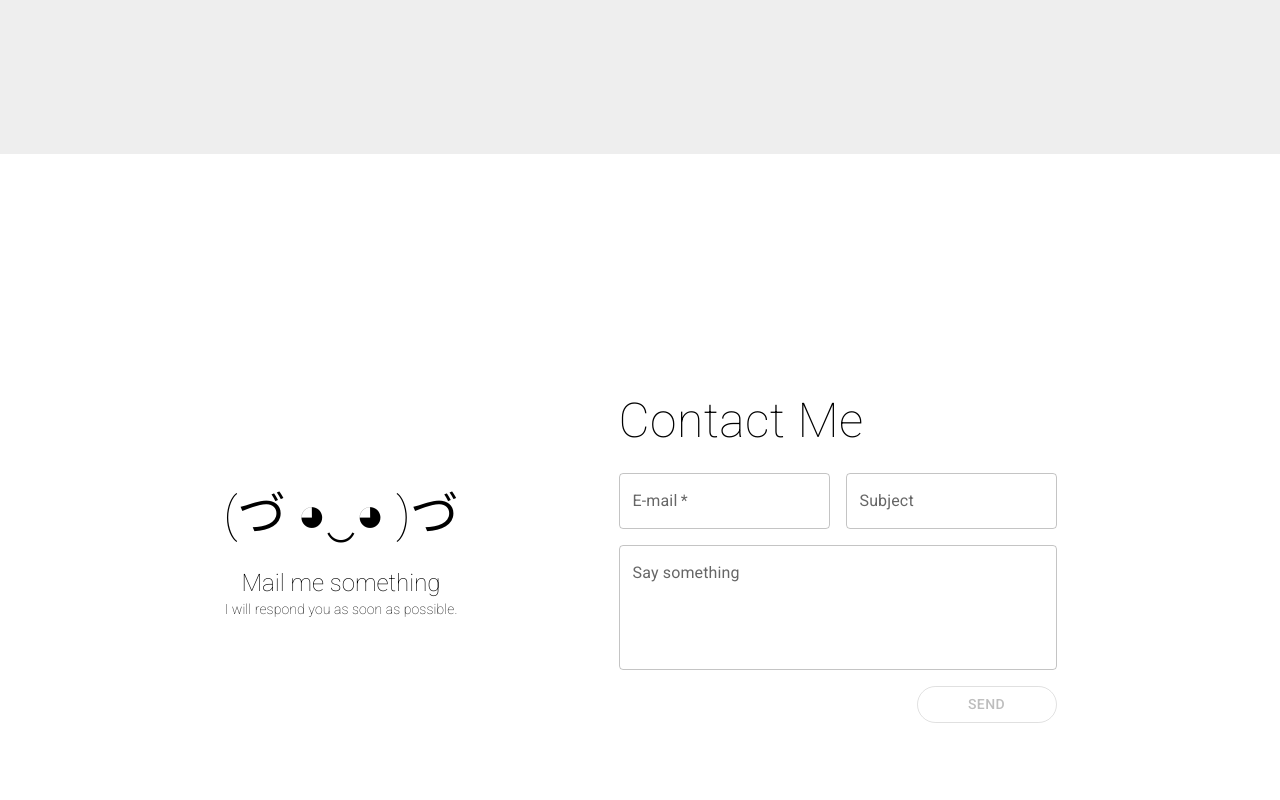
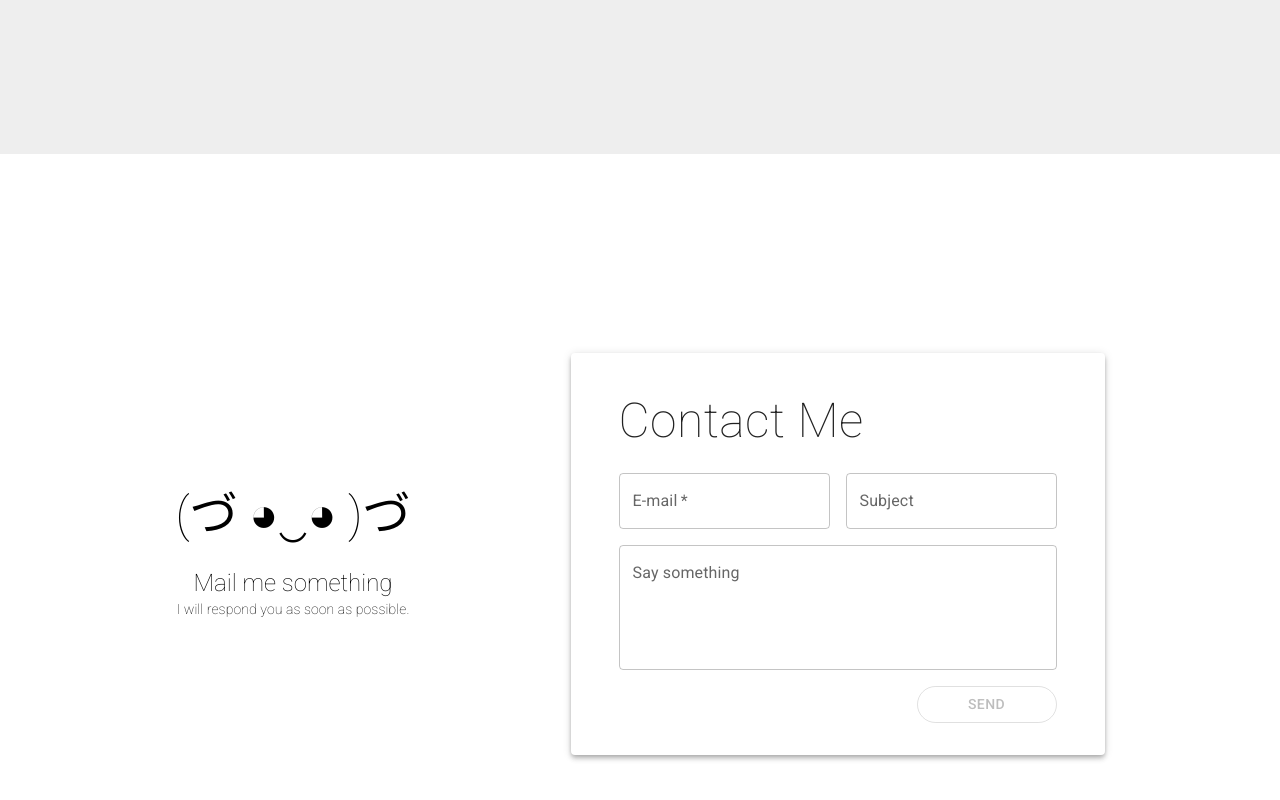
Before and after one commit to fobdev/PedroDev, a React (Create React App) app: page / in a window 1280 px wide. Shown: the part 714-1514 px from the top of the page. Built offline with nearby package versions, Linux system fonts and the light colour scheme.

Commit message:
now the contact box is a paper with elevation

```diff
--- a/src/components/Contact.tsx
+++ b/src/components/Contact.tsx
@@ -2,19 +2,20 @@ import {
     Button,
     Container,
     Dialog,
+    Paper,
     TextField,
     Typography,
     DialogTitle,
     DialogContent,
     DialogContentText,
     DialogActions,
-    TextFieldProps,
 } from "@mui/material";
 import LoadingButton from "@mui/lab/LoadingButton";
 import emailJS from "emailjs-com";
 import { Box } from "@mui/system";
 import { mainContactContainer } from "./styles/Contact";
 import React, { useState, useRef } from "react";
+import { StandardTextFieldProps } from "@mui/material/TextField";
 
 const emailRegex =
     /^(([^<>()[\]\\.,;:\s@"]+(\.[^<>()[\]\\.,;:\s@"]+)*)|(".+"))@((\[[0-9]{1,3}\.[0-9]{1,3}\.[0-9]{1,3}\.[0-9]{1,3}\])|(([a-zA-Z\-0-9]+\.)+[a-zA-Z]{2,}))$/;
@@ -34,9 +35,9 @@ export default function Contact() {
     };
 
     const [form, setForm] = useState<userInfo>(emailObject);
-    const emailRef = useRef<TextFieldProps>();
-    const messageRef = useRef<TextFieldProps>();
-    const subjectRef = useRef<TextFieldProps>();
+    const emailRef = useRef<StandardTextFieldProps>();
+    const messageRef = useRef<StandardTextFieldProps>();
+    const subjectRef = useRef<StandardTextFieldProps>();
 
     const [popup, setPopup] = useState(false);
     const [popup_error, setPopup_error] = useState(false);
@@ -122,7 +123,7 @@ export default function Contact() {
                 </Typography>
                 <Typography variant="subtitle2">I will respond you as soon as possible.</Typography>
             </Box>
-            <Box className="contact-box">
+            <Paper className="contact-box" elevation={4}>
                 <Typography className="title">Contact Me</Typography>
                 <TextField
                     className="email"
@@ -222,7 +223,7 @@ export default function Contact() {
                         </Button>
                     </DialogActions>
                 </Dialog>
-            </Box>
+            </Paper>
         </Container>
     );
 }
--- a/src/components/styles/Contact.ts
+++ b/src/components/styles/Contact.ts
@@ -23,6 +23,7 @@ export const mainContactContainer: SxProps<Theme> = {
     },
 
     ".contact-box": {
+        padding: "2em 3em 2em 3em",
         ".email": {
             borderColor: main_color,
             gridArea: "em",
```
